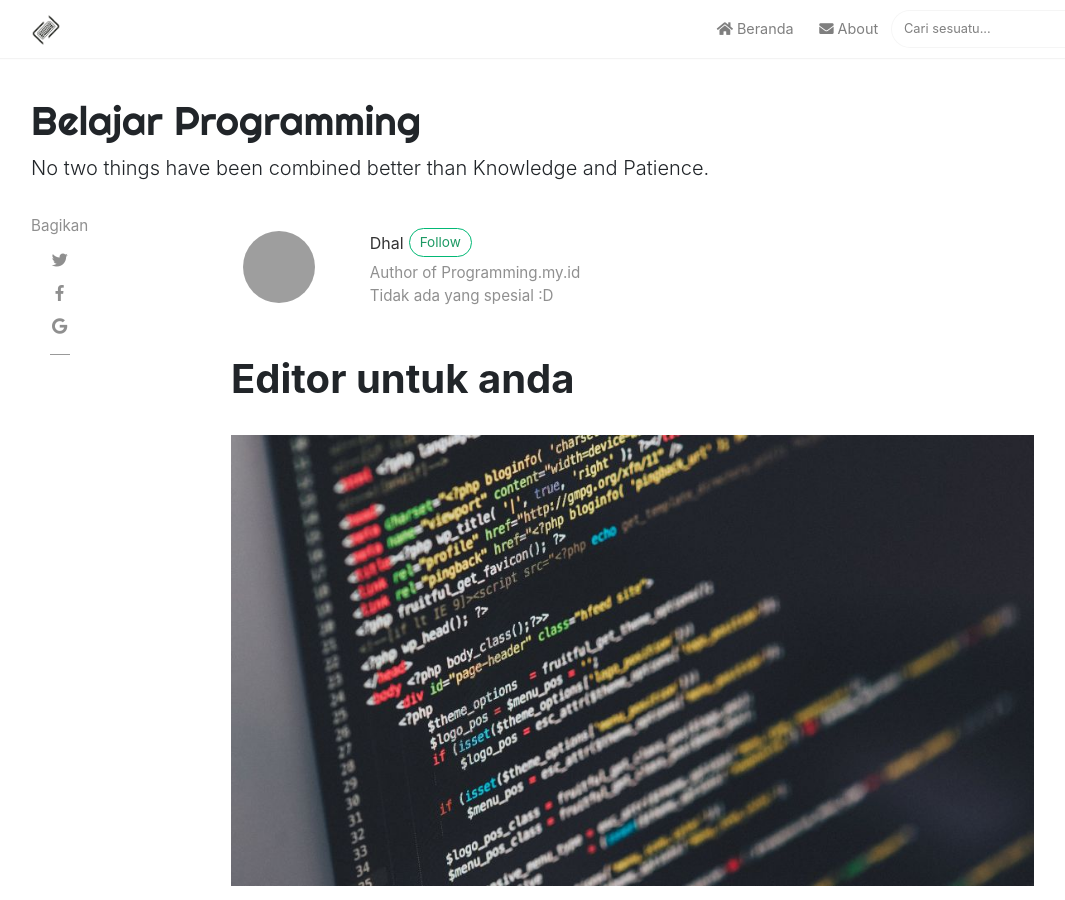
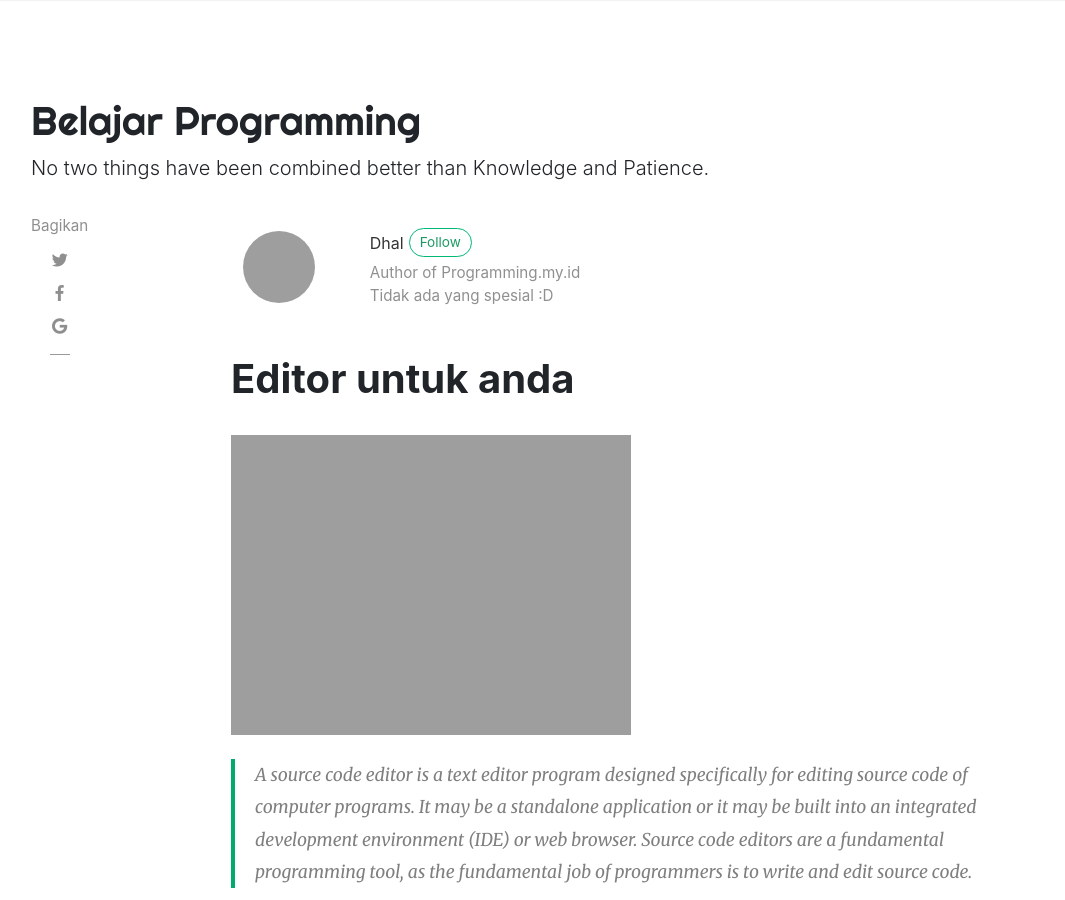
Before and after one commit to dhalul/programming-blog, a Jekyll site: the page built from _posts/2018-02-10-editor.md, in a window 1280 px wide and 900 px high. Shown: the whole window, without its empty margins (54-1119 px from the left). Built offline with Jekyll 4.4.1, drawn with Linux system fonts in a browser that asks for light colours; nearby versions of some CDN libraries; comment, search, counter and statistics services are not loaded; grey boxes are pictures that could not be loaded.

Commit message:
update editor

```diff
--- a/_posts/2018-02-10-editor.md
+++ b/_posts/2018-02-10-editor.md
@@ -3,7 +3,7 @@ layout: post
 title:  "Editor untuk anda"
 author: dhal
 categories: [ editor ]
-image: assets/images/selamat-datang.jpg
+image: assets/images/editor/editor.png
 featured: true
 hidden: false
 ---
```
Also changed, not shown: 1 other file.
